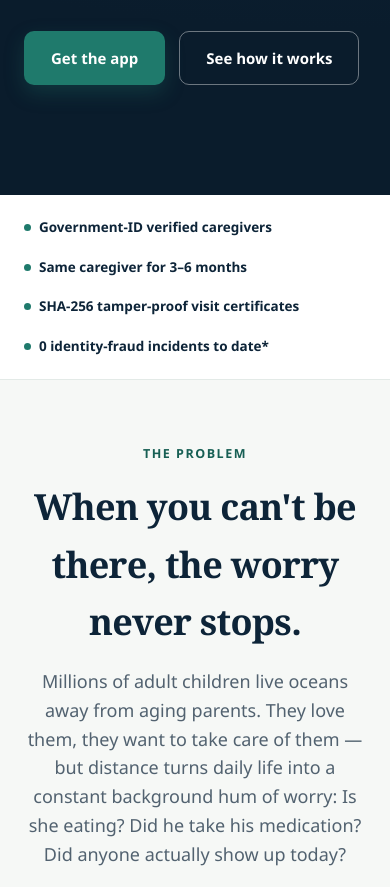
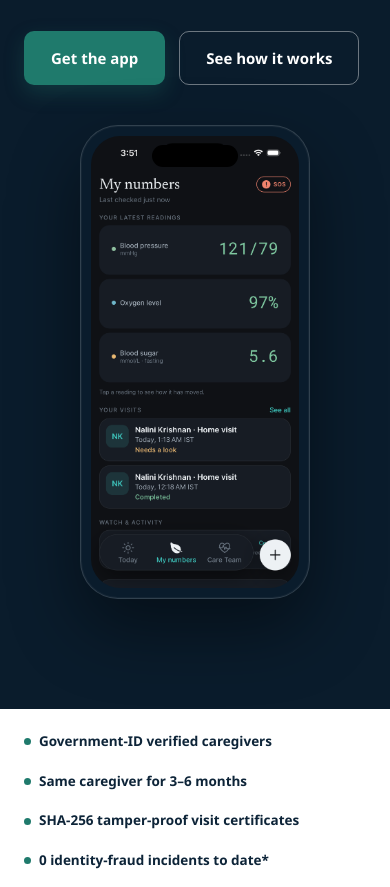
Before and after one commit to carenetorg/tuvy-health-landing, a plain HTML site: page index.html in a window 390 px wide. Shown: the part 606-1493 px from the top of the page. Drawn offline with Linux system fonts and the light colour scheme.

Commit message:
Put the actual app in the hero
The right ~40% of the hero was an empty decorative circle, and the page sold an
app without ever showing one — no <img> existed anywhere on the site.

It is now a two-column hero with a real screenshot in a CSS phone frame: the
care recipient's latest readings (121/79, 97%, 5.6 mmol/L) above their recent
home visits. Captured from the app running against the local stack with seeded
demo data, so the numbers are clinically sensible and the visit history is
populated rather than an empty state.

Deliberately not from the production field-test account. Those vitals read
28/26 mmHg, 20% oxygen and 18 mg/dL glucose — test entries typed during the NJ
walk, and physiologically impossible. A care product showing fatal vital signs
in its hero is worse than showing none.

The frame is CSS rather than a baked-in device mockup, so the screenshot can be
swapped by replacing one file. Stacks to a single column below 980px with a
narrower phone. The alt text describes the readings, since the image carries
information the copy does not.

```diff
--- a/index.html
+++ b/index.html
@@ -108,6 +108,20 @@
     background:rgba(31,122,108,0.28);filter:blur(10px);
   }
   .hero-inner{position:relative;max-width:760px;}
+  /* Two-column hero — the right half was an empty decorative circle. */
+  .hero-grid{position:relative;display:grid;grid-template-columns:1.05fr 0.95fr;gap:48px;align-items:center;}
+  .hero-grid .hero-copy{max-width:640px;}
+  .hero-shot{justify-self:center;position:relative;}
+  .phone{
+    width:270px;border-radius:38px;padding:10px;background:#0a1c2c;
+    border:1px solid rgba(255,255,255,0.16);
+    box-shadow:0 30px 70px rgba(0,0,0,0.45), 0 0 0 1px rgba(255,255,255,0.04) inset;
+  }
+  .phone img{display:block;width:100%;height:auto;border-radius:29px;}
+  .phone::before{
+    content:"";position:absolute;top:20px;left:50%;transform:translateX(-50%);
+    width:86px;height:22px;border-radius:12px;background:#000;z-index:2;
+  }
   .hero .eyebrow-script{
     font-family:Georgia,serif;font-style:italic;color:var(--sage);font-size:22px;margin-bottom:18px;display:block;
   }
@@ -328,6 +342,8 @@
     .hero h1{font-size:38px;}
     .problem-grid,.persona-grid,.steps,.handshake-grid,.match-grid,.stats-grid,.price-grid,.price-grid-4,.footer-grid{grid-template-columns:repeat(2,1fr);}
     .solution-grid{grid-template-columns:1fr;}
+    .hero-grid{grid-template-columns:1fr;gap:40px;}
+    .phone{width:230px;}
   }
   @media (max-width: 680px){
     nav.links{display:none;}
@@ -366,13 +382,21 @@
 </header>
 
 <section class="hero">
-  <div class="container hero-inner">
+  <div class="container hero-grid">
+    <div class="hero-copy">
     <span class="eyebrow-script">The Luxury of Stillness</span>
     <h1>Care, trust &amp; transparency for families across distance.</h1>
     <p class="lede">Tuvy is a Continuity Trust-Loop for in-home healthcare — verified caregivers, authorized families, and tamper-proof visits, so you always know your parent is truly cared for.</p>
     <div class="hero-actions">
       <a href="#download" class="btn btn-primary">Get the app</a>
       <a href="#solution" class="btn btn-outline-light" style="border-color:rgba(255,255,255,0.4);">See how it works</a>
+    </div>
+    </div>
+    <div class="hero-shot">
+      <div class="phone">
+        <img src="/img/app-vitals.png" width="1206" height="2622"
+             alt="The Tuvy app showing a care recipient's latest readings — blood pressure 121/79, oxygen 97%, blood sugar 5.6 — above a list of recent home visits.">
+      </div>
     </div>
   </div>
 </section>
```
Also changed, not shown: img/app-vitals.png (added).
